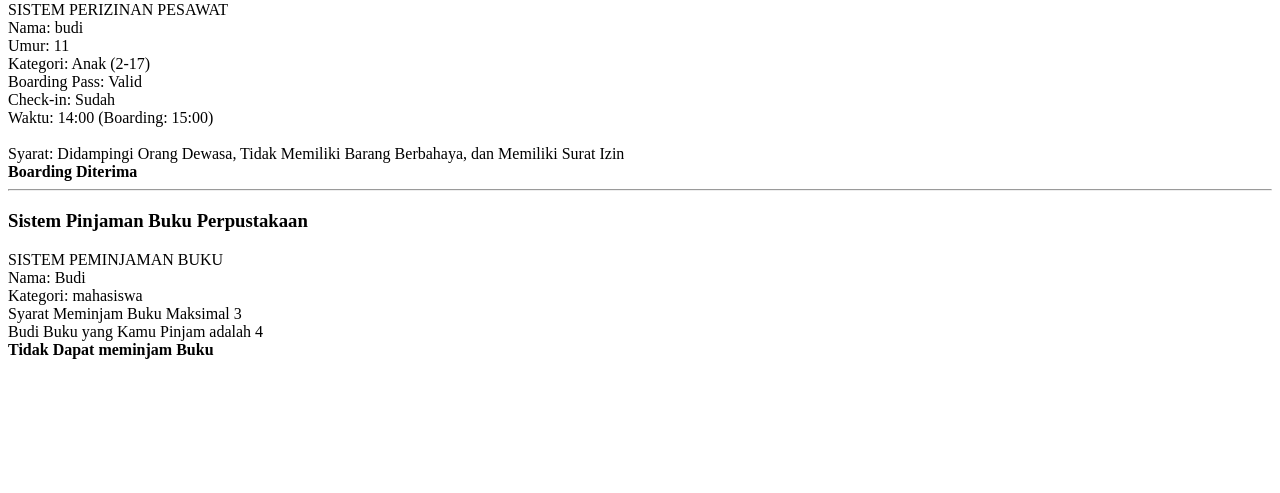
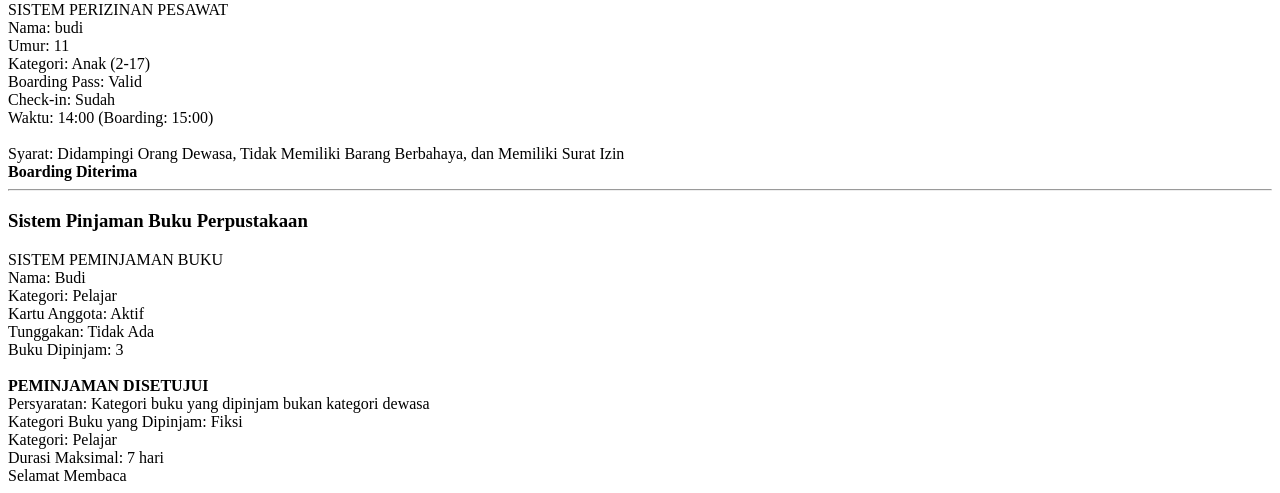
Before and after one commit to CharlyIslami/learn-basic-php, a PHP site: page /03-latihan-operator-logika.php in a window 1280 px wide. Shown: the part 713-1206 px from the top of the page. Before the commit the page ends 1072 px from the top, so only its background shows below. Run offline with PHP 8.4, Linux system fonts and the light colour scheme.

Commit message:
feat: complete library lending system exercise

```diff
--- a/03-latihan-operator-logika.php
+++ b/03-latihan-operator-logika.php
@@ -220,33 +220,71 @@ echo "<hr>";
 //soal ke 5
 echo "<h3>Sistem Pinjaman Buku Perpustakaan</h3>";
 $nama = "Budi";
-$kategori_anggota = "mahasiswa";
-$punya_kartu = true;
-$ada_tunggakan = false;
-$jumlah_buku_dipinjam = 4;
-$kategori_buku = "Fiksi";
-$sudah_bayar_deposit = false;
+$kategori_anggota = "Pelajar";
+$punya_kartu = true; //untuk semua
+$ada_tunggakan = false; //untuk semua
+$jumlah_buku_dipinjam = 3; //untuk semua
+$kategori_buku = "Fiksi"; //untuk pelajar
+$sudah_bayar_deposit = true; //untuk umum
 echo "SISTEM PEMINJAMAN BUKU<br>";
 echo "Nama: $nama<br>";
 echo "Kategori: $kategori_anggota<br>";
+echo "Kartu Anggota: " . ($punya_kartu ? "Aktif" : "Tidak Aktif") . "<br>";
+echo "Tunggakan: " . ($ada_tunggakan ? "Ada" : "Tidak Ada") . "<br>";
+echo "Buku Dipinjam: $jumlah_buku_dipinjam<br><br>";
 
 if ($punya_kartu && !$ada_tunggakan && $jumlah_buku_dipinjam <= 3) {
-    echo "Kartu Anggota: " . ($punya_kartu ? "Aktif" : "Tidak Aktif") . "<br>";
-    echo "Tunggakan: " . ($ada_tunggakan ? "Ada" : "Tidak Ada") . "<br>";
-    echo "Buku Dipinjam: $jumlah_buku_dipinjam<br>";
+    if ($kategori_anggota == "Mahasiswa") {
+        echo "<b>PEMINJAMAN DISETUJUI</b><br>";
+        echo "Kategori Anggota: $kategori_anggota<br>";
+        echo "Durasi Maksimal: 14 hari<br>";
+        echo "Selamat Membaca<br>";
     }
+    elseif ($kategori_anggota == "Pelajar") {
+        if ($kategori_buku == "Dewasa") {
+            echo "<b>PEMINJAMAN DITOLAK</b><br>";
+            echo "Persyaratan: Kategori buku yang dipinjam bukan kategori dewasa<br>";
+            echo "Kategori Buku yang Dipinjam: $kategori_buku<br>";
+            echo "Kategori Anggota: $kategori_anggota<br>";
+            echo "Alasan:<br>";
+            echo "- Pelajar tidak boleh meminjam buku kategori dewasa<br>";
+        }else {
+            echo "<b>PEMINJAMAN DISETUJUI</b><br>";
+            echo "Persyaratan: Kategori buku yang dipinjam bukan kategori dewasa<br>";
+            echo "Kategori Buku yang Dipinjam: $kategori_buku<br>";
+            echo "Kategori: $kategori_anggota<br>";
+            echo "Durasi Maksimal: 7 hari<br>";
+            echo "Selamat Membaca<br>";
+        }
+    }elseif ($kategori_anggota == "Umum") {
+        if ($sudah_bayar_deposit) {
+            echo "<b>PEMINJAMAN DISETUJUI</b><br>";
+            echo "Persyaratan: Sudah membayar deposit sebanyak Rp 50.000<br>";
+            echo "Deposit: " . ($sudah_bayar_deposit ? "Sudah Bayar" : "Belum Bayar") . "<br>";
+            echo "Kategori: Umum<br>";
+            echo "Durasi Maksimal: 7 hari<br>";
+            echo "Selamat Membaca<br>";
+        }else {
+            echo "<b>PEMINJAMAN DITOLAK</b><br>";
+            echo "Persyaratan: Sudah membayar deposit sebanyak Rp 50.000<br>";
+            echo "Deposit: " . ($sudah_bayar_deposit ? "Sudah Bayar" : "Belum Bayar") . "<br>";
+            echo "Alasan: <br>";
+            echo "Ditolak! Bayar deposit Rp 50.000 dulu<br>";
+        }
+    }
+}else {
+    echo "<b>PEMINJAMAN DITOLAK</b><br>";
+    echo "Alasan:<br>";
+
     if (!$punya_kartu) {
-        echo "$nama Tidak Memiliki Kartu Anggota<br>";
-        echo "<b>Tidak Dapat meminjam Buku<br></b>";
+        echo "- Tidak punya kartu anggota<br>";
     }
     if ($ada_tunggakan) {
-        echo "$nama Mempunyai Tunggakan<br>";
-        echo "<b>Tidak Dapat meminjam Buku<br></b>";
+        echo "- Ada tunggakan denda<br>";
     }
     if ($jumlah_buku_dipinjam > 3) {
-        echo "Syarat Meminjam Buku Maksimal 3<br>";
-        echo "$nama Buku yang Kamu Pinjam adalah $jumlah_buku_dipinjam<br>";
-        echo "<b>Tidak Dapat meminjam Buku<br></b>";
+        echo "- Batas maksimal peminjaman tercapai<br>";
+    }
 }
 
 ?>
```
Lines whose indentation alone changed are shown as unchanged.
